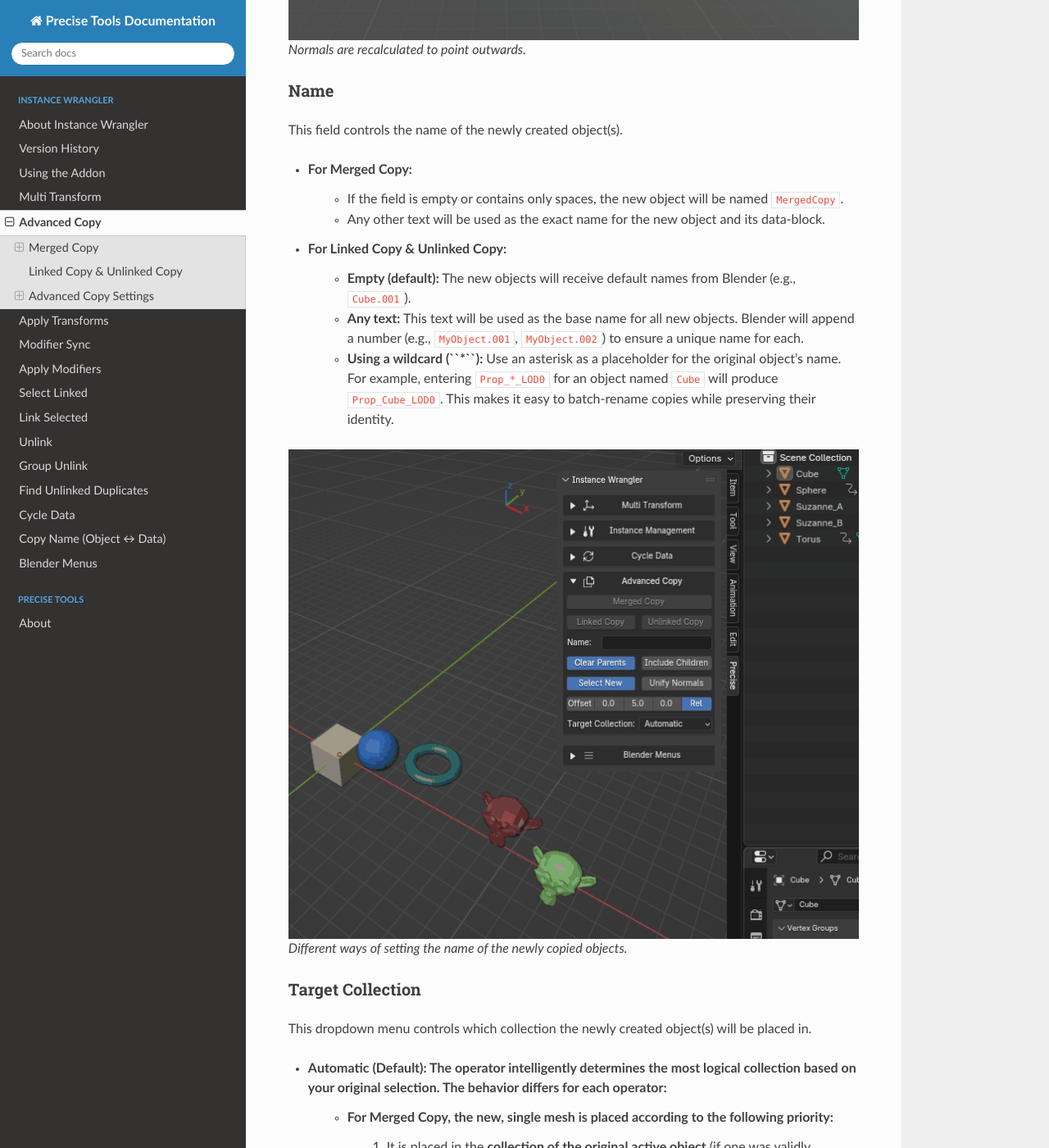
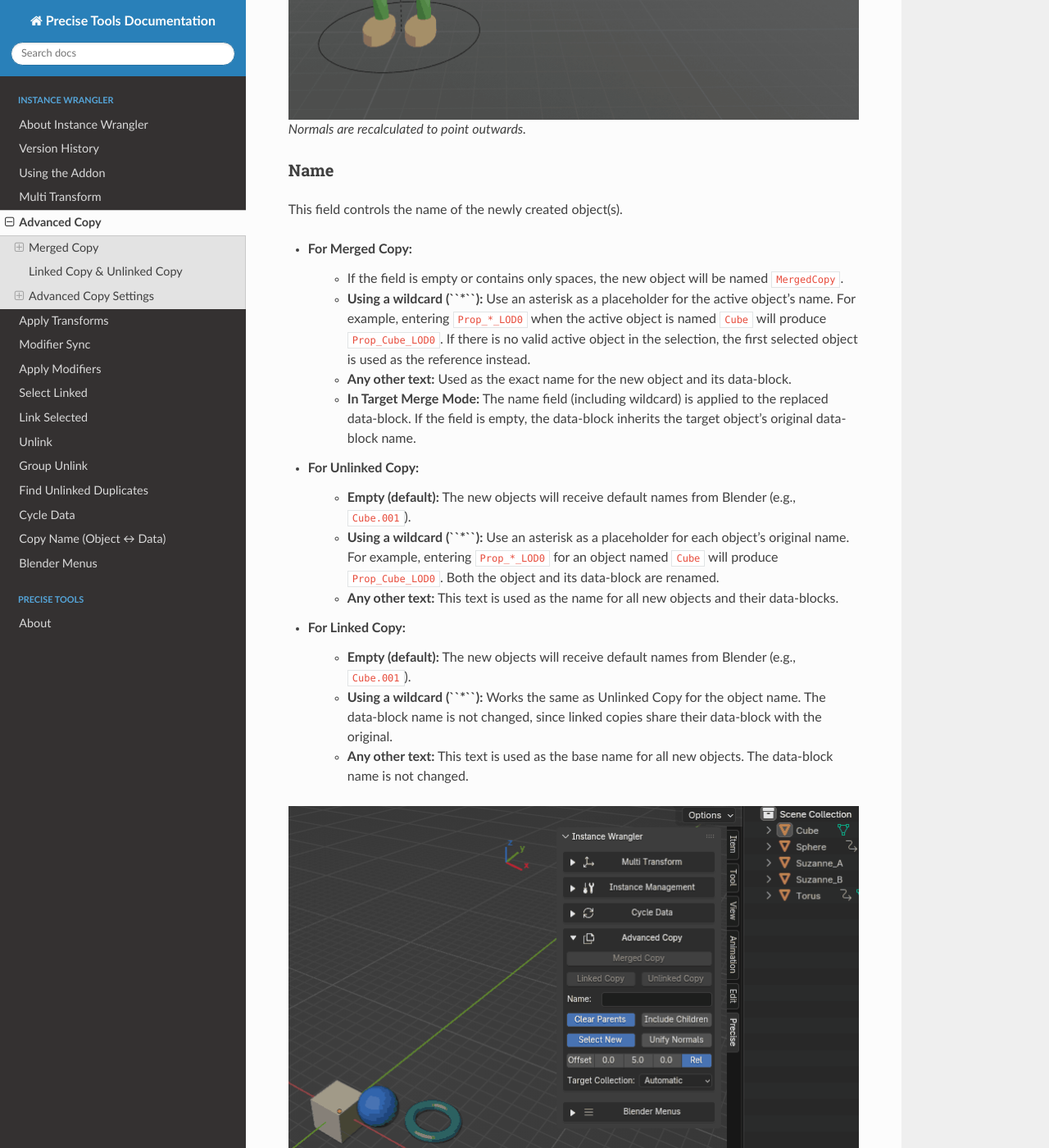
Before and after one commit to jb1981dev/Precise-Docs, a Sphinx documentation site: the page built from docs/source/instwrangler/advancedcopy.rst, in a window 1280 px wide and 1400 px high, scrolled down 6585 px. Shown: the whole window at 82% size. Built offline with Sphinx 7.4.7 and the Read the Docs theme 3.1.0, drawn with Linux system fonts in a browser that asks for light colours; some of the changed text lies outside the part shown.

Commit message:
Enhance Merged Copy documentation: clarify target merge behavior and naming conventions for new objects

```diff
--- a/docs/source/instwrangler/advancedcopy.rst
+++ b/docs/source/instwrangler/advancedcopy.rst
@@ -61,7 +61,7 @@ Before clicking **Merged Copy**, click the **Set Target** button. This stores th
 When you run **Merged Copy** with a target set, the merged geometry replaces the target object's data-block. Every other object in the scene that shares the same data-block (i.e. all linked instances of the target) is updated automatically. The target object itself keeps its name, parent, collection, and all other properties — only its mesh data changes.
 
 .. note::
-   The redo/F9 panel is not available when a target is set. All **Advanced Copy Settings** are ignored in this mode — the target's existing properties are preserved as-is.
+   The redo/F9 panel hides all settings when a target is set, to prevent confusion around what each setting does in this mode. The settings are still read from the values last set in the sidebar or popup. Most settings apply normally to the merge operation itself. The two exceptions are **Clear Parents** and **Target Collection**, which have no effect — the merged object container is discarded after the data-block transfer, so parenting and collection placement are irrelevant. The **Name** field controls the name of the replaced data-block (wildcard ``*`` is supported).
 
 ..
    IMAGE PLACEHOLDER: advancedcopy_targetmerge.gif
@@ -148,12 +148,19 @@ This field controls the name of the newly created object(s).
 
 * **For Merged Copy:**
     * If the field is empty or contains only spaces, the new object will be named ``MergedCopy``.
-    * Any other text will be used as the exact name for the new object and its data-block.
+    * **Using a wildcard (``*``):** Use an asterisk as a placeholder for the active object's name. For example, entering ``Prop_*_LOD0`` when the active object is named ``Cube`` will produce ``Prop_Cube_LOD0``. If there is no valid active object in the selection, the first selected object is used as the reference instead.
+    * **Any other text:** Used as the exact name for the new object and its data-block.
+    * **In Target Merge Mode:** The name field (including wildcard) is applied to the replaced data-block. If the field is empty, the data-block inherits the target object's original data-block name.
 
-* **For Linked Copy & Unlinked Copy:**
+* **For Unlinked Copy:**
     * **Empty (default):** The new objects will receive default names from Blender (e.g., ``Cube.001``).
-    * **Any text:** This text will be used as the base name for all new objects. Blender will append a number (e.g., ``MyObject.001``, ``MyObject.002``) to ensure a unique name for each.
-    * **Using a wildcard (``*``):** Use an asterisk as a placeholder for the original object's name. For example, entering ``Prop_*_LOD0`` for an object named ``Cube`` will produce ``Prop_Cube_LOD0``. This makes it easy to batch-rename copies while preserving their identity.
+    * **Using a wildcard (``*``):** Use an asterisk as a placeholder for each object's original name. For example, entering ``Prop_*_LOD0`` for an object named ``Cube`` will produce ``Prop_Cube_LOD0``. Both the object and its data-block are renamed.
+    * **Any other text:** This text is used as the name for all new objects and their data-blocks.
+
+* **For Linked Copy:**
+    * **Empty (default):** The new objects will receive default names from Blender (e.g., ``Cube.001``).
+    * **Using a wildcard (``*``):** Works the same as Unlinked Copy for the object name. The data-block name is not changed, since linked copies share their data-block with the original.
+    * **Any other text:** This text is used as the base name for all new objects. The data-block name is not changed.
 
 .. figure:: images/advancedCopy_Name.gif
     :align: center
```
